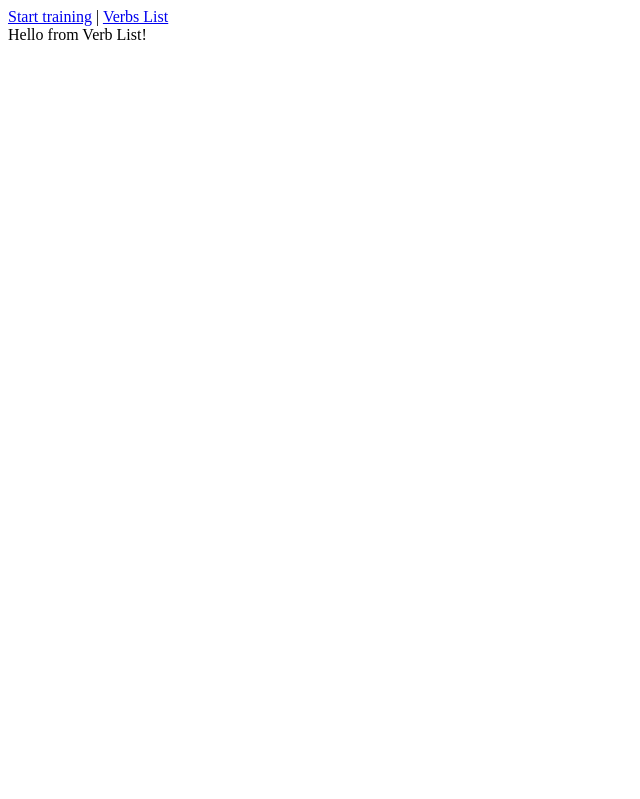
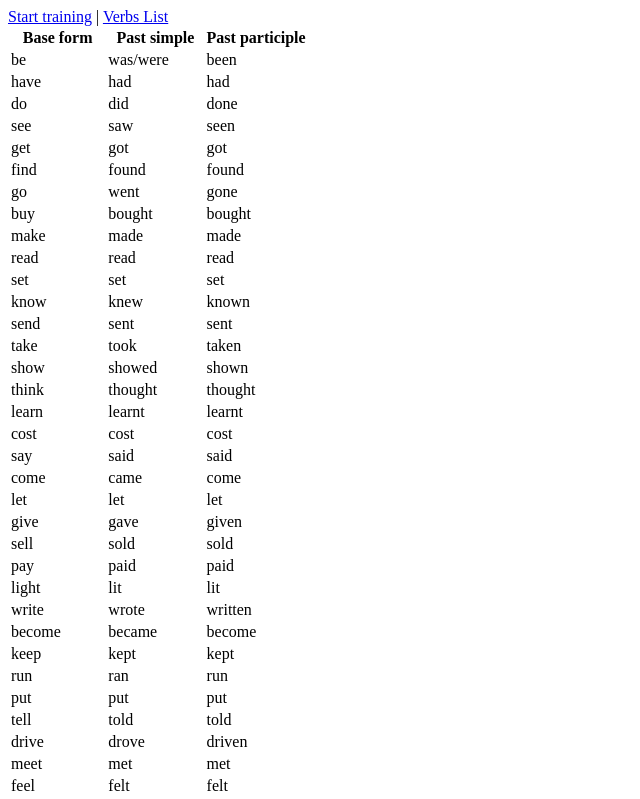
Before and after one commit to Yuliia-Behma/irregular-verbs-trainer, a Vue app: page /verbs-list in a window 1280 px wide. Shown: the top 799 px of the page, without its empty margins (0-640 px from the left). Built offline with nearby package versions, Linux system fonts and the light colour scheme.

Commit message:
Fill the VordList component

```diff
--- a/src/components/VerbList.vue
+++ b/src/components/VerbList.vue
@@ -1,13 +1,37 @@
 <template>
   <div class="hello">
-    Hello from Verb List!
+    <table>
+      <thead>
+        <tr>
+          <th>Base form</th>
+          <th>Past simple</th>
+          <th>Past participle</th>
+        </tr>
+      </thead>
+      <tbody>
+        <tr v-for="item in list" :key="item">
+          <td>{{ item["base form"] }}</td>
+          <td>{{ item["past simple"] }}</td>
+          <td>{{ item["past participle"] }}</td>
+        </tr>
+      </tbody>
+    </table>
   </div>
 </template>
 
 <script>
+import json from '../jsonData/verbsData.json'
+
 export default {
   name: 'VerbList',
+  setup() {
 
+    const list = json.hard
+
+    return {
+      list
+    }
+  }
 }
 </script>
 
```
